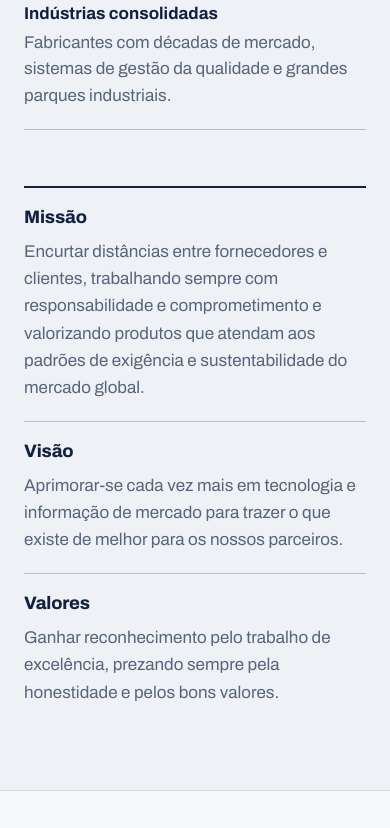
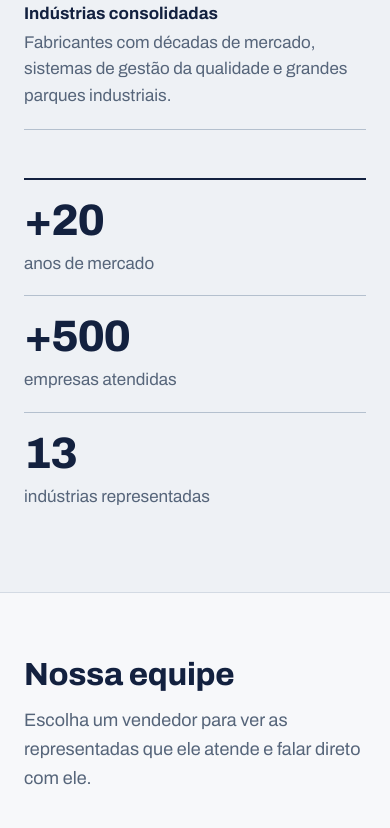
Before and after one commit to Pipinho548/site-dh-representacoes, a plain HTML site: page index.html in a window 390 px wide. Shown: the part 8450-9278 px from the top of the page. Drawn offline with Linux system fonts and the light colour scheme.

Commit message:
Números de credibilidade (+20 anos, +500 empresas) e missão depois da equipe
Co-Authored-By: Claude Opus 5.5 <noreply@anthropic.com>

```diff
--- a/css/style.css
+++ b/css/style.css
@@ -313,7 +313,18 @@ ul, ol, dl, dd { margin: 0; padding: 0; }
 .reasons dt { color: var(--ink); font-weight: 700; font-stretch: 110%; line-height: 1.35; }
 .reasons dd { line-height: 1.55; }
 
-.mvv { display: grid; grid-template-columns: repeat(3, minmax(0, 1fr)); margin-top: 80px; border-top: 2px solid var(--ink); }
+.mvv { display: grid; grid-template-columns: repeat(3, minmax(0, 1fr)); border-top: 2px solid var(--ink); }
+/* Números de credibilidade da DH */
+.proof { list-style: none; display: grid; grid-template-columns: repeat(3, minmax(0, 1fr)); margin-top: 64px; border-top: 2px solid var(--ink); }
+.proof li { padding: 28px 24px 0 0; }
+.proof li + li { padding-left: 28px; border-left: 1px solid var(--line-strong); }
+.proof strong { display: block; color: var(--ink); font-size: clamp(2.75rem, 5.5vw, 4.25rem); font-weight: 800; font-stretch: var(--wide); letter-spacing: -0.03em; line-height: 1; }
+.proof span { display: block; margin-top: 8px; font-size: 1.0625rem; color: var(--steel); }
+@media (max-width: 700px) {
+  .proof { grid-template-columns: 1fr; margin-top: 48px; }
+  .proof li, .proof li + li { padding: 18px 0; border-left: 0; }
+  .proof li + li { border-top: 1px solid var(--line-strong); }
+}
 .mvv > div { padding: 24px 32px 0 0; }
 .mvv > div + div { padding-left: 32px; border-left: 1px solid var(--line-strong); }
 .mvv h3 { font-size: 1.125rem; margin-bottom: 10px; }
@@ -322,7 +333,7 @@ ul, ol, dl, dd { margin: 0; padding: 0; }
 @media (max-width: 900px) {
   .about-grid { grid-template-columns: 1fr; gap: 32px; }
   .reasons > div { grid-template-columns: 1fr; gap: 4px; }
-  .mvv { grid-template-columns: 1fr; margin-top: 56px; }
+  .mvv { grid-template-columns: 1fr; }
   .mvv > div, .mvv > div + div { padding: 20px 0; border-left: 0; }
   .mvv > div + div { border-top: 1px solid var(--line-strong); }
 }
--- a/index.html
+++ b/index.html
@@ -537,11 +537,10 @@
           <div><dt>Indústrias consolidadas</dt><dd>Fabricantes com décadas de mercado, sistemas de gestão da qualidade e grandes parques industriais.</dd></div>
         </dl>
       </div>
-      <div class="mvv">
-        <div><h3>Missão</h3><p>Encurtar distâncias entre fornecedores e clientes, trabalhando sempre com responsabilidade e comprometimento e valorizando produtos que atendam aos padrões de exigência e sustentabilidade do mercado global.</p></div>
-        <div><h3>Visão</h3><p>Aprimorar-se cada vez mais em tecnologia e informação de mercado para trazer o que existe de melhor para os nossos parceiros.</p></div>
-        <div><h3>Valores</h3><p>Ganhar reconhecimento pelo trabalho de excelência, prezando sempre pela honestidade e pelos bons valores.</p></div>
-      </div>
+      <ul class="proof">
+        <li><strong>+20</strong><span>anos de mercado</span></li><li><strong>+500</strong><span>empresas atendidas</span></li>
+        <li><strong>13</strong><span>indústrias representadas</span></li>
+      </ul>
     </div>
   </section>
 
@@ -650,6 +649,17 @@
     </div>
   </section>
 
+  <section class="section section-alu" id="missao">
+    <div class="wrap">
+      <div class="sec-head"><h2>Missão, visão e valores</h2></div>
+      <div class="mvv">
+        <div><h3>Missão</h3><p>Encurtar distâncias entre fornecedores e clientes, trabalhando sempre com responsabilidade e comprometimento e valorizando produtos que atendam aos padrões de exigência e sustentabilidade do mercado global.</p></div>
+        <div><h3>Visão</h3><p>Aprimorar-se cada vez mais em tecnologia e informação de mercado para trazer o que existe de melhor para os nossos parceiros.</p></div>
+        <div><h3>Valores</h3><p>Ganhar reconhecimento pelo trabalho de excelência, prezando sempre pela honestidade e pelos bons valores.</p></div>
+      </div>
+    </div>
+  </section>
+
   <section class="section section-ink" id="contato">
     <div class="wrap contact-grid">
       <div class="contact-info">
```
Also changed, not shown: gerar-site.js (+20 -5 lines).
